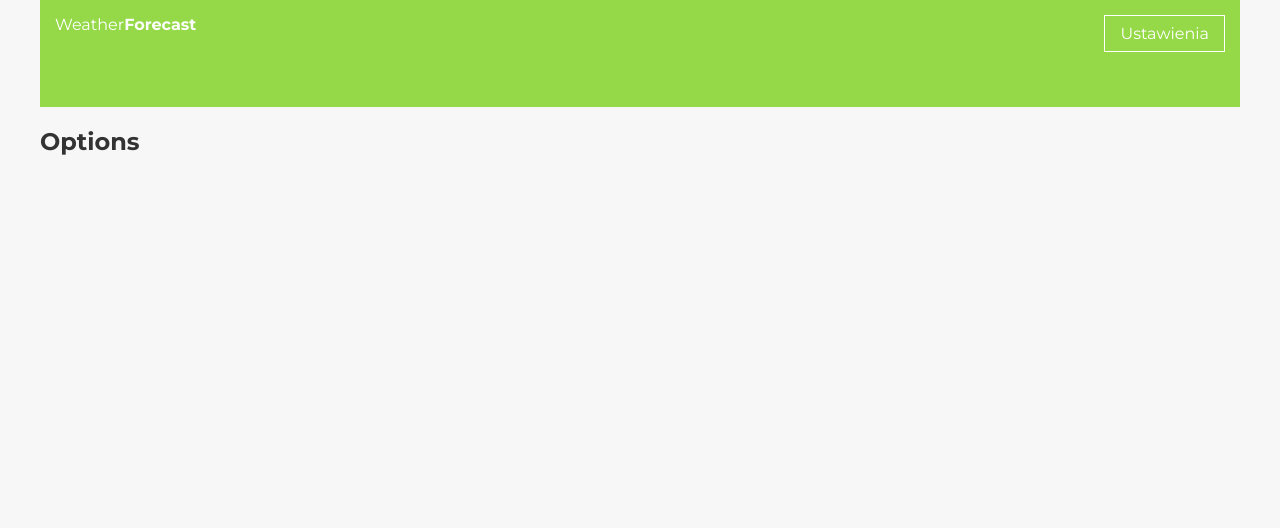
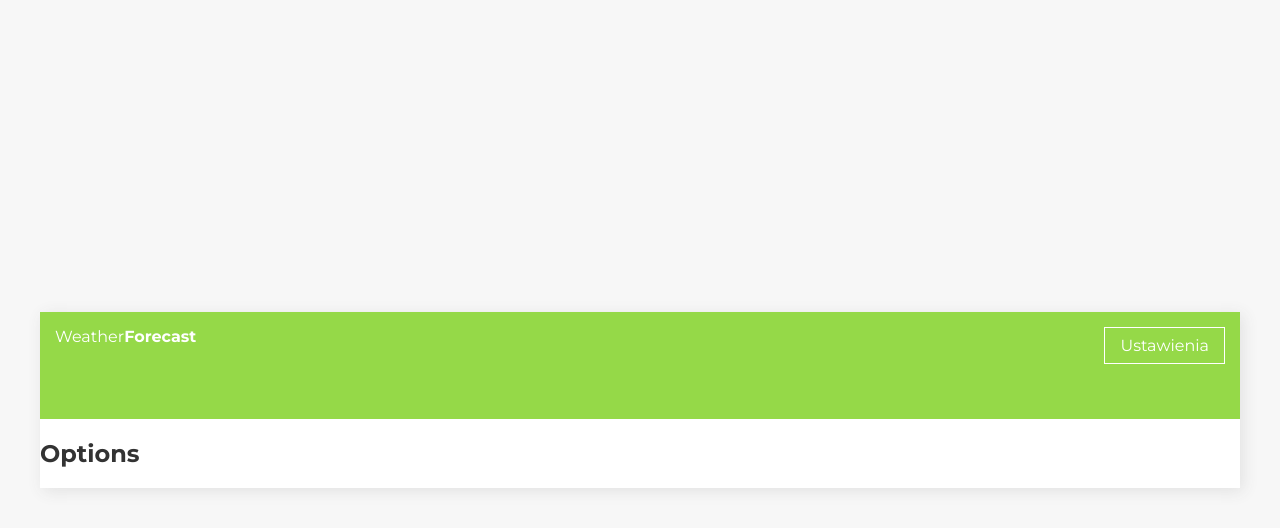
Before and after one commit to jWytrzes/weather, a React (Create React App) app: page /options in a window 1280 px wide. Shown: the top 528 px of the page. Built offline with nearby package versions, Linux system fonts and the light colour scheme.

Commit message:
Index Page styles for bigger screens

```diff
--- a/src/Layout.js
+++ b/src/Layout.js
@@ -3,8 +3,18 @@ import styled from 'styled-components';
 import { Link } from 'react-router-dom';
 
 const StyledWrapper = styled.div`
-    max-width: 1200px;
     width: 100%;
+
+    ${({ theme }) => theme.mq.medium} {
+        max-width: 90%;
+        margin: 0 auto;
+        background: ${({ theme }) => theme.white};
+        box-shadow: ${({ theme }) => theme.shadow};
+    }
+
+    ${({ theme }) => theme.mq.big} {
+        max-width: 1200px;
+    }
 `;
 
 const StyledTopBar = styled.div`
@@ -51,7 +61,9 @@ const Layout = ({children}) => (
             <div> Weather<b>Forecast</b> </div>
             <StyledLink to="/options"> Ustawienia </StyledLink>
         </StyledTopBar>
-        {children}
+        <main>
+            {children}
+        </main>
     </StyledWrapper>
 )
 
--- a/src/assets/styles/GlobalStyle.js
+++ b/src/assets/styles/GlobalStyle.js
@@ -23,6 +23,10 @@ const GlobalStyle = createGlobalStyle`
         justify-content: flex-start;
         align-items: center;
         flex-direction: column;
+
+        ${({ theme }) => theme.mq.medium} {
+            justify-content: center;
+        }
     }
 `;
 
--- a/src/assets/styles/theme.js
+++ b/src/assets/styles/theme.js
@@ -4,5 +4,10 @@ export const theme = {
     grey: '#f7f7f7',
     darkGrey: '#e1e1e1',
     primary: '#95D948',
-    secondary: '#B1E576'
+    secondary: '#B1E576',
+    shadow: `3px 3px 15px #e1e1e1`,
+    mq: {
+        medium: `@media(min-width: 992px)`,
+        big: `@media(min-width: 1250px)`,
+    }
 };
--- a/src/components/Cities.js
+++ b/src/components/Cities.js
@@ -8,6 +8,10 @@ const StyledWrapper = styled.div`
     flex-direction: column;
     align-items: center;
     padding: 45px 0;
+
+    ${({ theme }) => theme.mq.medium } {
+        flex-direction: row;
+    }
 `;
 
 const Cities = ({items}) => (
--- a/src/components/City.js
+++ b/src/components/City.js
@@ -12,6 +12,10 @@ const StyledWrapper = styled.div`
     width: 250px;
     margin: 10px auto;
     padding: 15px 20px;
+
+    ${({ theme }) => theme.mq.medium } {
+        margin: 10px 35px;
+    }
 `;
 
 const H2 = styled.h2`
```
